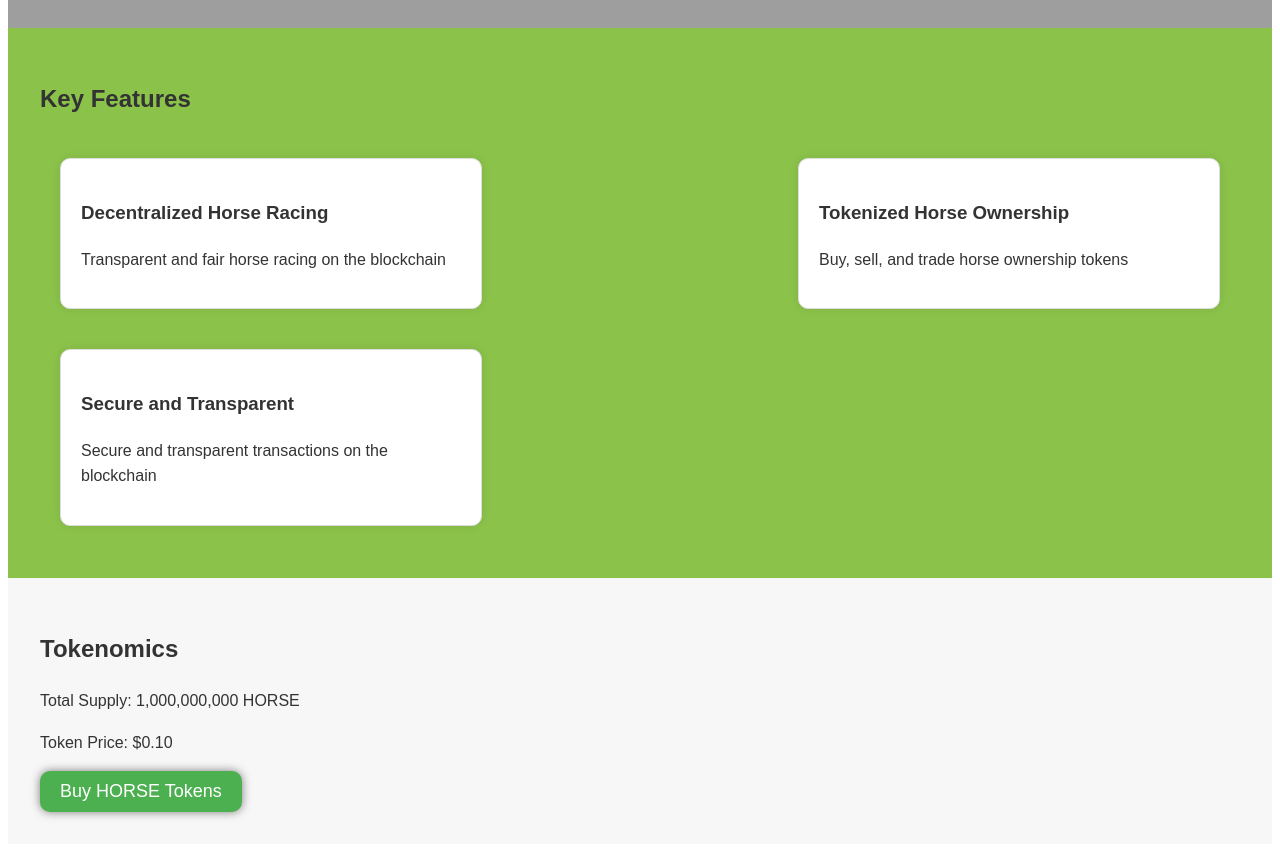
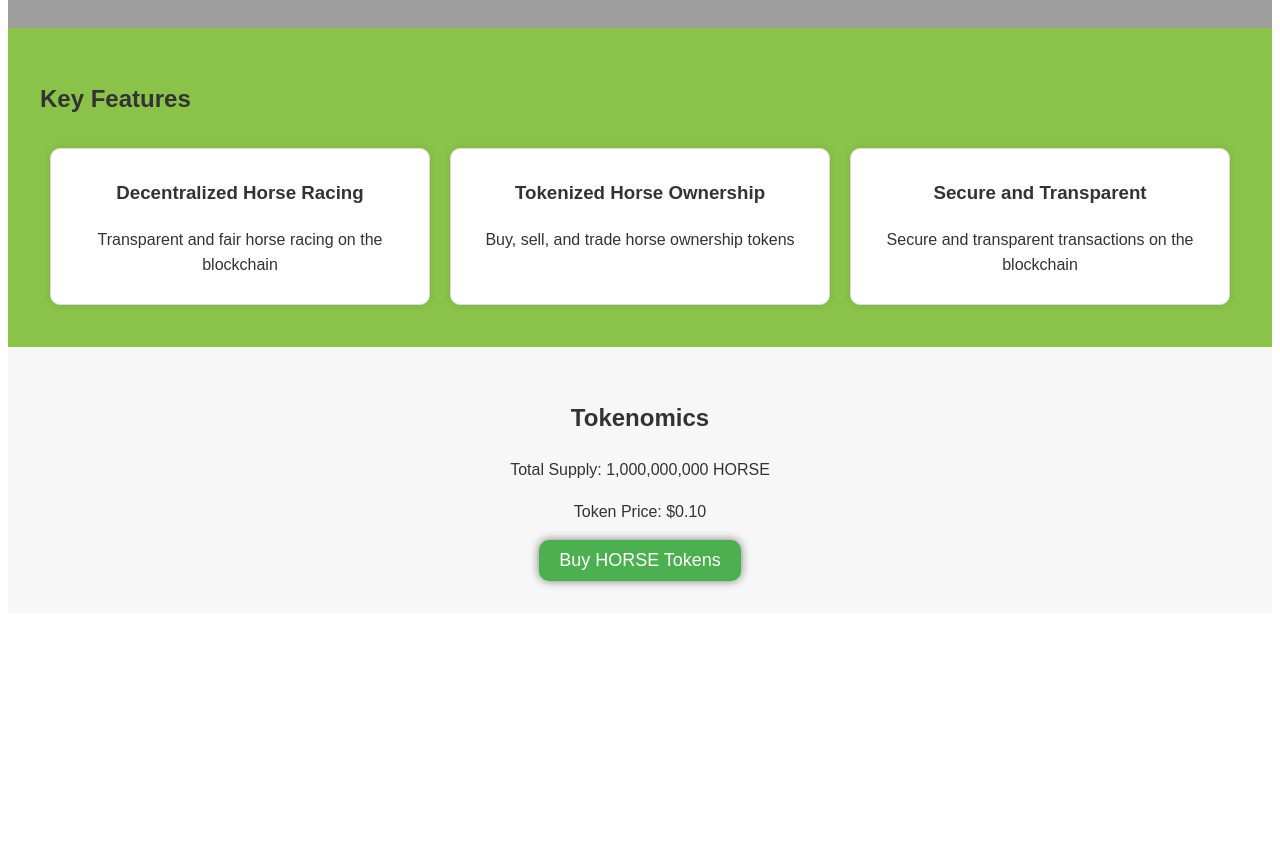
Before and after one commit to HitmanBoi/Memethon, a React (Vite) app in the folder Juan_Horse/src/Juan_Horse_frontend/: page / in a window 1280 px wide. Shown: the part 780-1632 px from the top of the page. After the commit the page ends 1401 px from the top, so only its background shows below. Built offline with nearby package versions, Linux system fonts and the light colour scheme; grey boxes are pictures that could not be loaded.

Commit message:
Updated Page

```diff
--- a/Juan_Horse/src/Juan_Horse_frontend/src/index.scss
+++ b/Juan_Horse/src/Juan_Horse_frontend/src/index.scss
@@ -55,29 +55,34 @@
   margin: 0;
   padding: 0;
   display: flex;
-  flex-wrap: wrap;
+
+  flex-direction:row;
   justify-content: space-between;
 }
 
 .features li {
-  margin: 20px;
+  margin: 10px;
   width: calc(33.33% - 20px);
   background-color: #fff; /* White color */
   border: 1px solid #ddd; /* Light gray border */
-  padding: 20px;
+  padding: 10px;
   border-radius: 10px;
   box-shadow: 0 0 10px rgba(0, 0, 0, 0.1);
+  text-align: center;
 }
 
+
+
 .features i {
-  font-size: 48px;
-  margin-bottom: 20px;
+  font-size: 20px;
+  margin-bottom: 10px;
   color: #F7DC6F; /* Golden yellow color */
 }
 
 .tokenomics {
   padding: 2em;
   background-color: #F7F7F7; /* Light gray color */
+  text-align: center;
 }
 
 .tokenomics button {
```
